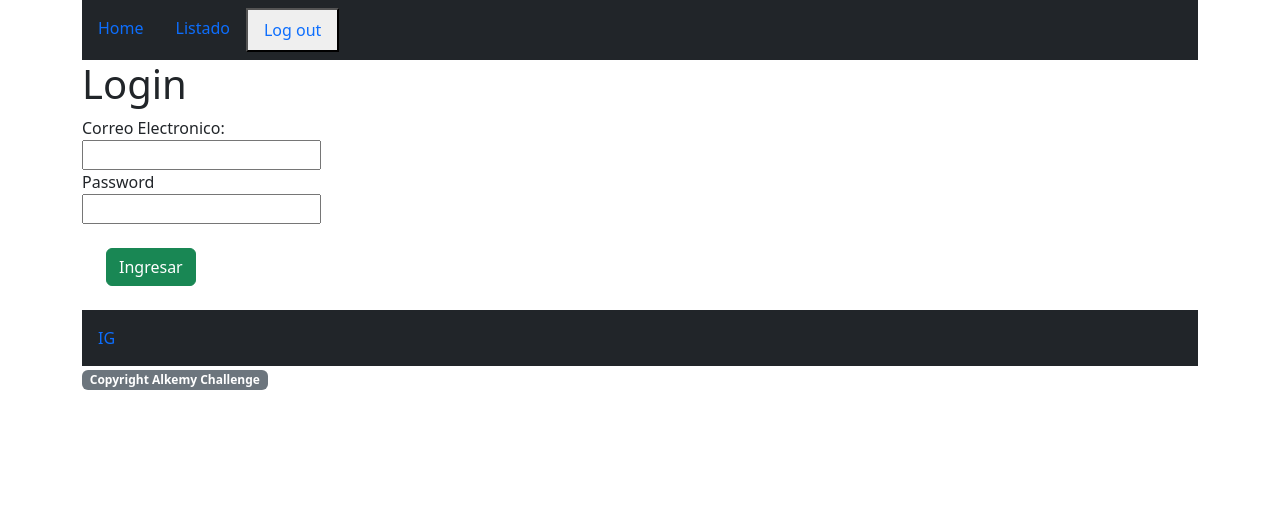
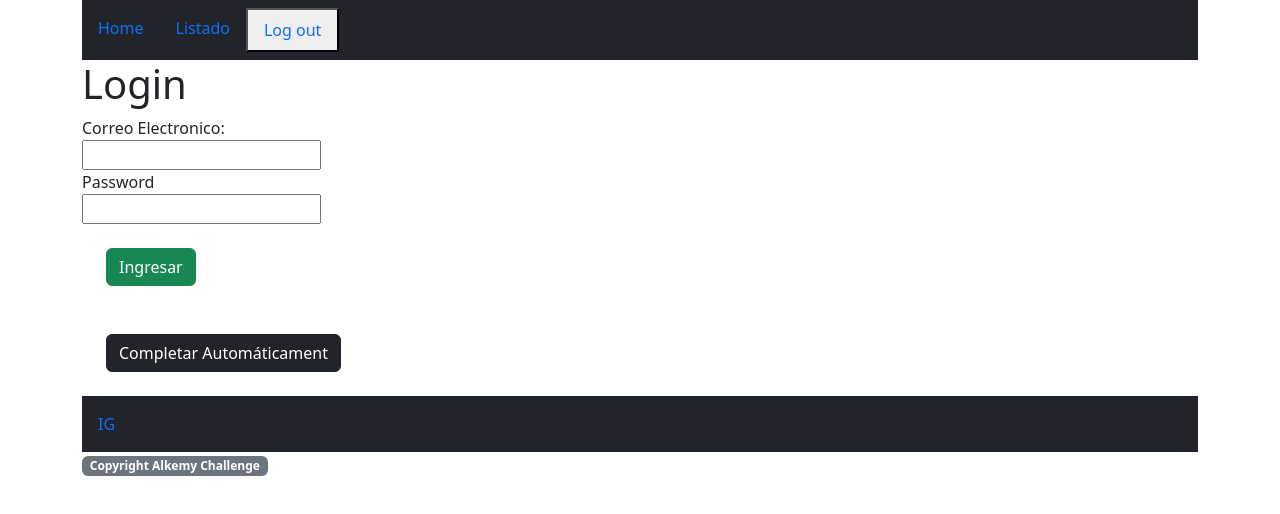
Before and after one commit to maurogalf/movies-app-react, a React (Create React App) app: page /#/ in a window 1280 px wide. Shown: the top 514 px of the page. Built offline with nearby package versions, Linux system fonts and the light colour scheme.

Commit message:
boton completar automaticamente

```diff
--- a/src/components/Login.js
+++ b/src/components/Login.js
@@ -1,4 +1,3 @@
-import axios from "axios";
 import swAlert from '@sweetalert/with-react';
 import { Navigate, useNavigate } from 'react-router-dom'
 
@@ -20,46 +19,49 @@ function Login() {
             swAlert(<h2>Invalid email</h2>);
             return;
         }
-        if (email !== 'challenge@alkemy.org' || password !== 'react') {
+        if (email !== 'maurogalfonso@gmail.com' || password !== 'react') {
             swAlert(<h2>Invalid email or password</h2>);
             return;
         }
         swAlert(<h2>Login successful</h2>);
-        /*  PETICIÓN DE TOKEN COMENTADA POR FALTA DE CERTIFICADO SSL
-        axios
-        .post('http://challenge-react.alkemy.org', { email, password })
-        .then(res => {
-            console.log(res.data)
-            */
-                const token = "token";
-                localStorage.setItem("token", token)
-                navigate("/listado")
-            // })
+        const token = "token";
+        localStorage.setItem("token", token)
+        navigate("/listado")
+    }
+    const handleComplete = () => {
+        document.getElementById("email").value = "maurogalfonso@gmail.com"
+        document.getElementById("password").value = "react"
     }
     const token = localStorage.getItem('token');
     return (
         <>
-            {token && <Navigate to="movies-app-react/listado" />}
+            {token && <Navigate to="/listado" />}
             <h1>Login</h1>
             <form onSubmit={submitHandler}>
                 <label>
                     <span>Correo Electronico:</span>
                 </label>
                 <br />
-                <input type="text" name="email" />
+                <input type="text" name="email" id='email' />
                 <br />
                 <label>
                     <span>Password</span>
                 </label>
                 <br />
-                <input type="password" name="password" />
+                <input type="password" name="password" id='password' />
                 <br />
                 <button type="submit"
                     className="btn btn-success m-4"
                     data-bs-toggle="tooltip" data-bs-placement="top"
                     data-bs-custom-class="custom-tooltip"
-                    title='Usuario: "challenge@alkemy.org", Contraseña: "react"'>Ingresar</button>
+                    title='Usuario: "maurogalfonso@gmail.com", Contraseña: "react"'>Ingresar</button>
             </form>
+                <button type="button"
+                    onClick={()=> handleComplete() }
+                    className="btn btn-dark m-4"
+                    data-bs-toggle="tooltip" data-bs-placement="top"
+                    data-bs-custom-class="custom-tooltip"
+                    title='Usuario: "maurogalfonso@gmail.com", Contraseña: "react"'>Completar Automáticament</button>
         </>
     )
 }
```
